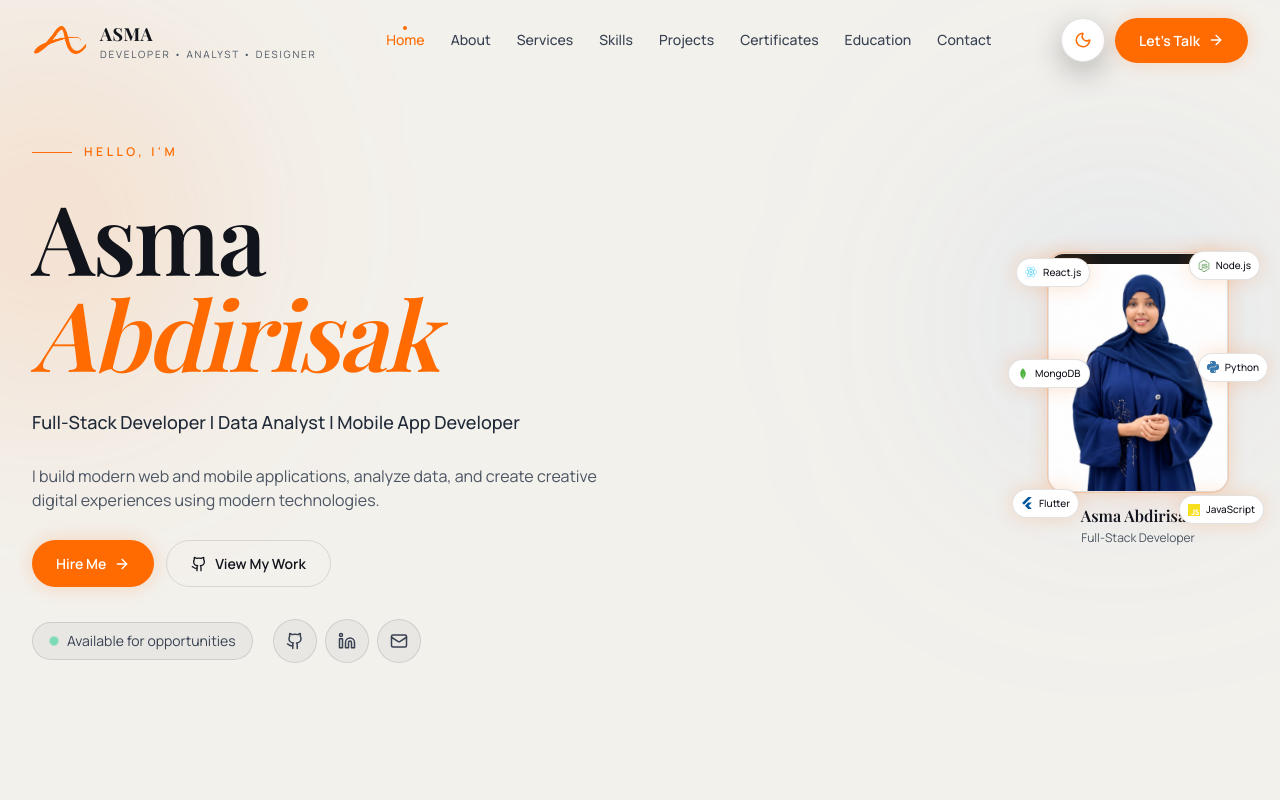
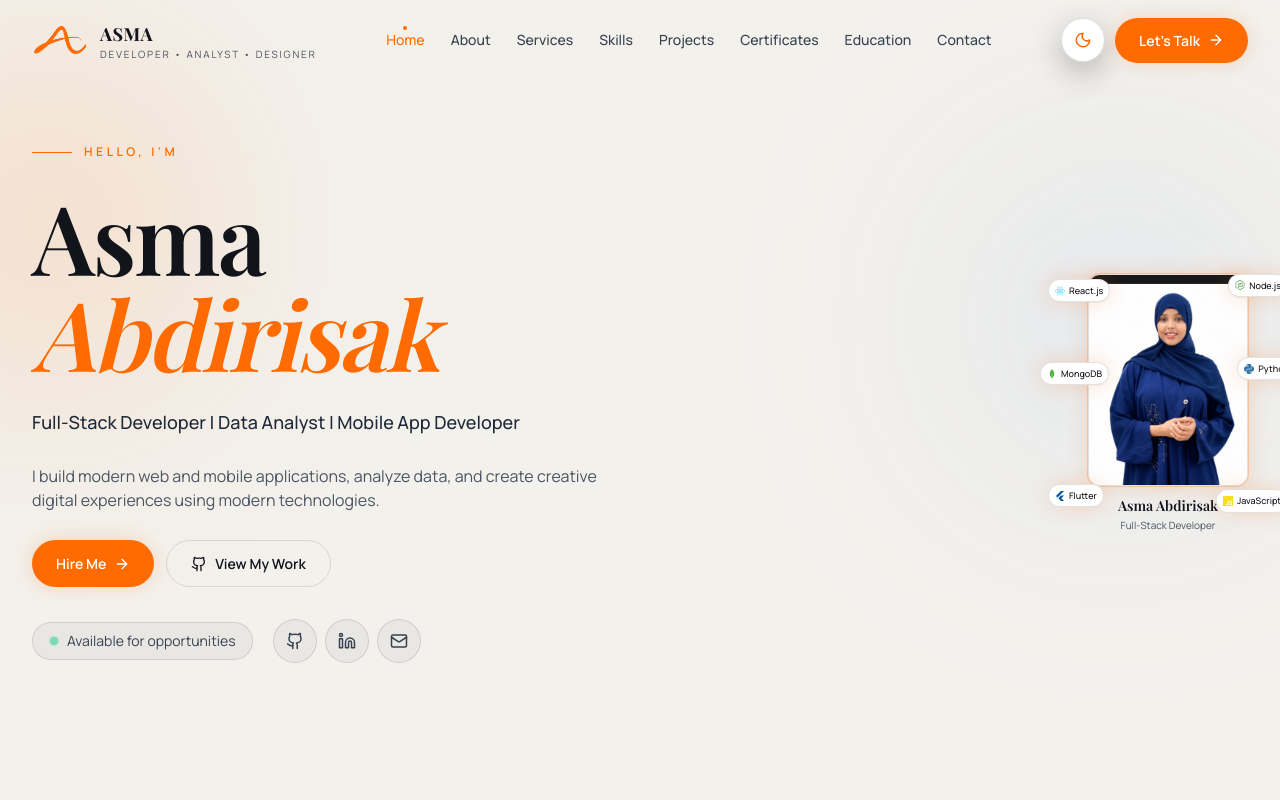
Before and after one commit to Azmuu/portfolio, a React (Vite) app in the folder portfolio/: page / in a window 1280 px wide. Shown: the top 800 px of the page. Built offline with nearby package versions, Linux system fonts and the light colour scheme; a web font is replaced by a local one.

Commit message:
Fix GitHub Pages deployment

```diff
--- a/portfolio/src/components/Hero.jsx
+++ b/portfolio/src/components/Hero.jsx
@@ -20,12 +20,12 @@ const iconMap = {
 };
 
 const badgePositions = [
-  "-left-3 top-[4%] animate-float",
-  "-right-3 top-[2%] animate-float-delayed",
-  "-left-5 top-[36%] animate-float-delayed",
-  "-right-5 top-[34%] animate-float",
-  "-left-4 bottom-[14%] animate-float",
-  "-right-4 bottom-[12%] animate-float-delayed",
+  "-left-10 top-[2%] animate-float",
+  "-right-10 top-0 animate-float-delayed",
+  "-left-12 top-[34%] animate-float-delayed",
+  "-right-12 top-[32%] animate-float",
+  "-left-10 bottom-[10%] animate-float",
+  "-right-10 bottom-[8%] animate-float-delayed",
 ];
 
 export default function Hero() {
@@ -110,11 +110,11 @@ export default function Hero() {
           </div>
         </div>
 
-        <div className="relative mx-auto w-full max-w-[148px] xs:max-w-[160px] sm:max-w-[176px] md:max-w-[200px] lg:mx-0 lg:ml-auto lg:max-w-[220px]">
-          <div className="pointer-events-none absolute inset-4 rounded-full bg-radial-glow blur-xl opacity-80" />
+        <div className="relative mx-auto w-[120px] shrink-0 xs:w-[130px] sm:w-[140px] md:w-[150px] lg:mx-0 lg:ml-auto lg:w-[160px]">
+          <div className="pointer-events-none absolute inset-2 rounded-full bg-radial-glow blur-lg opacity-70" />
 
-          <div className="relative px-1 pb-2 pt-1 md:px-5 md:pb-4 md:pt-2">
-            <div className="relative z-0 overflow-hidden rounded-xl border border-white/10 bg-navy-900 shadow-glow-sm ring-1 ring-accent/20 sm:rounded-2xl">
+          <div className="relative">
+            <div className="relative z-0 overflow-hidden rounded-xl border border-white/15 bg-navy-900 shadow-glow-sm ring-1 ring-accent/25">
               <div className="relative aspect-[3/4] w-full">
                 <img
                   src={assetUrl("/profile/asma.png")}
@@ -124,24 +124,24 @@ export default function Hero() {
               </div>
             </div>
 
-            <div className="relative z-20 mt-3 text-center">
-              <p className="font-display text-sm font-semibold text-white sm:text-base">
+            <div className="relative z-20 mt-2.5 text-center">
+              <p className="font-display text-xs font-semibold text-white sm:text-sm">
                 Asma Abdirisak
               </p>
-              <p className="mt-0.5 text-[11px] text-gray-400 sm:text-xs">Full-Stack Developer</p>
+              <p className="mt-0.5 text-[10px] text-gray-400">Full-Stack Developer</p>
             </div>
 
-            {/* Mobile / small tablet: tech chips below photo (no overflow) */}
-            <div className="relative z-20 mt-3 flex flex-wrap justify-center gap-1.5 md:hidden">
+            {/* Mobile: compact tech chips */}
+            <div className="relative z-20 mt-2.5 flex flex-wrap justify-center gap-1 md:hidden">
               {floatingTech.map((tech) => {
                 const Icon = iconMap[tech.name];
                 return (
                   <span
                     key={tech.name}
-                    className="glass-strong inline-flex items-center gap-1 rounded-full px-2 py-1 text-[9px] font-medium text-white"
+                    className="glass-strong inline-flex items-center gap-1 rounded-full px-1.5 py-0.5 text-[8px] font-medium text-white"
                   >
                     {Icon ? (
-                      <Icon style={{ color: tech.color }} className="h-2.5 w-2.5" aria-hidden="true" />
+                      <Icon style={{ color: tech.color }} className="h-2 w-2" aria-hidden="true" />
                     ) : null}
                     {tech.name}
                   </span>
@@ -149,19 +149,19 @@ export default function Hero() {
               })}
             </div>
 
-            {/* Desktop: floating badges */}
+            {/* Desktop: floating badges around compact card */}
             {floatingTech.map((tech, index) => {
               const Icon = iconMap[tech.name];
               return (
                 <div
                   key={tech.name}
-                  className={`pointer-events-none absolute z-30 hidden md:block ${badgePositions[index]}`}
+                  className={`pointer-events-none absolute z-30 hidden lg:block ${badgePositions[index]}`}
                 >
-                  <div className="glass-strong flex items-center gap-1.5 rounded-full px-2 py-1.5 shadow-glow-sm">
+                  <div className="glass-strong flex items-center gap-1 rounded-full px-1.5 py-1 shadow-glow-sm">
                     {Icon ? (
-                      <Icon style={{ color: tech.color }} className="h-3 w-3" aria-hidden="true" />
+                      <Icon style={{ color: tech.color }} className="h-2.5 w-2.5" aria-hidden="true" />
                     ) : null}
-                    <span className="text-[10px] font-medium text-white">{tech.name}</span>
+                    <span className="text-[9px] font-medium text-white">{tech.name}</span>
                   </div>
                 </div>
               );
```
Also changed, not shown: portfolio/public/profile/asma.png.
